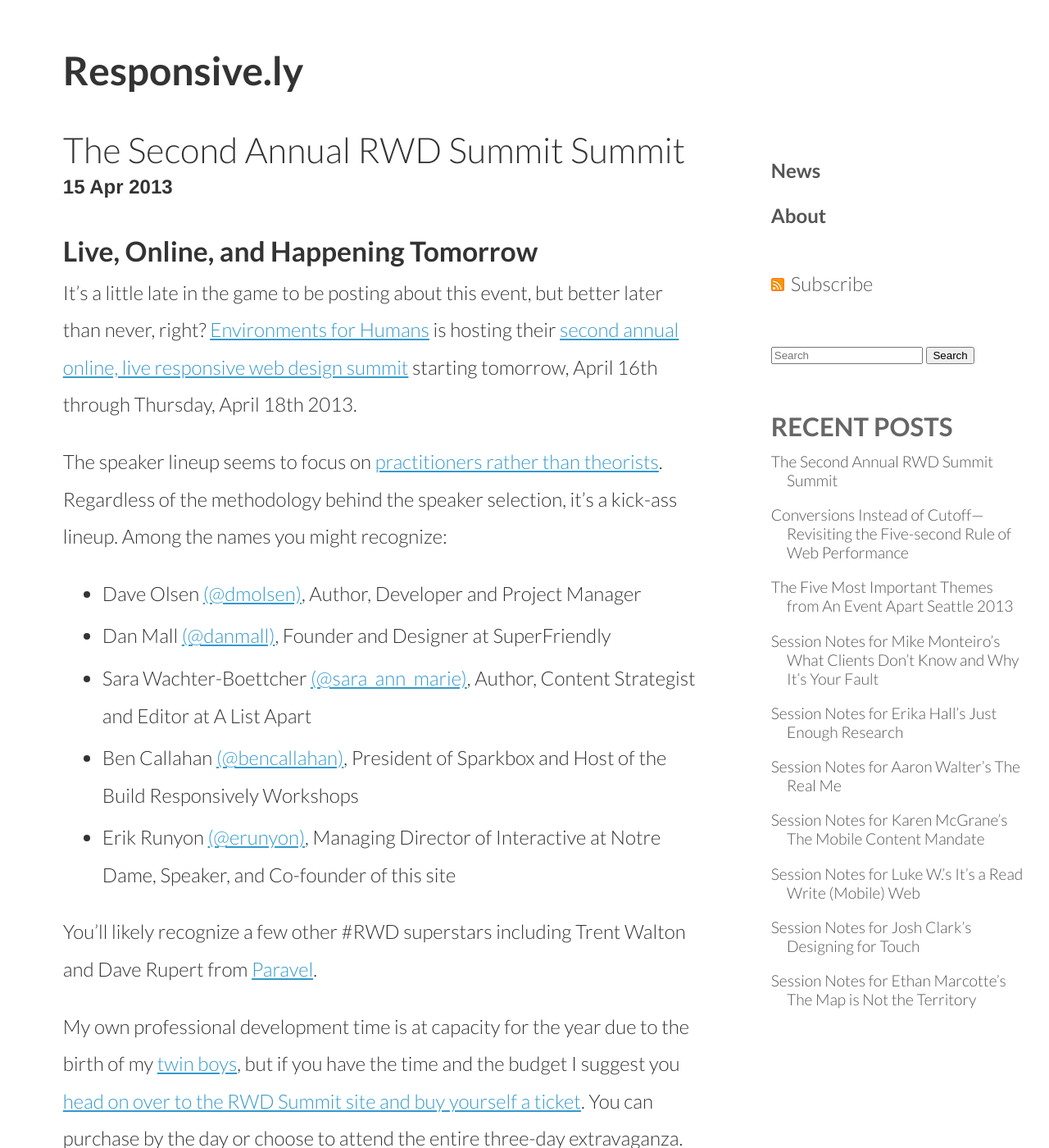
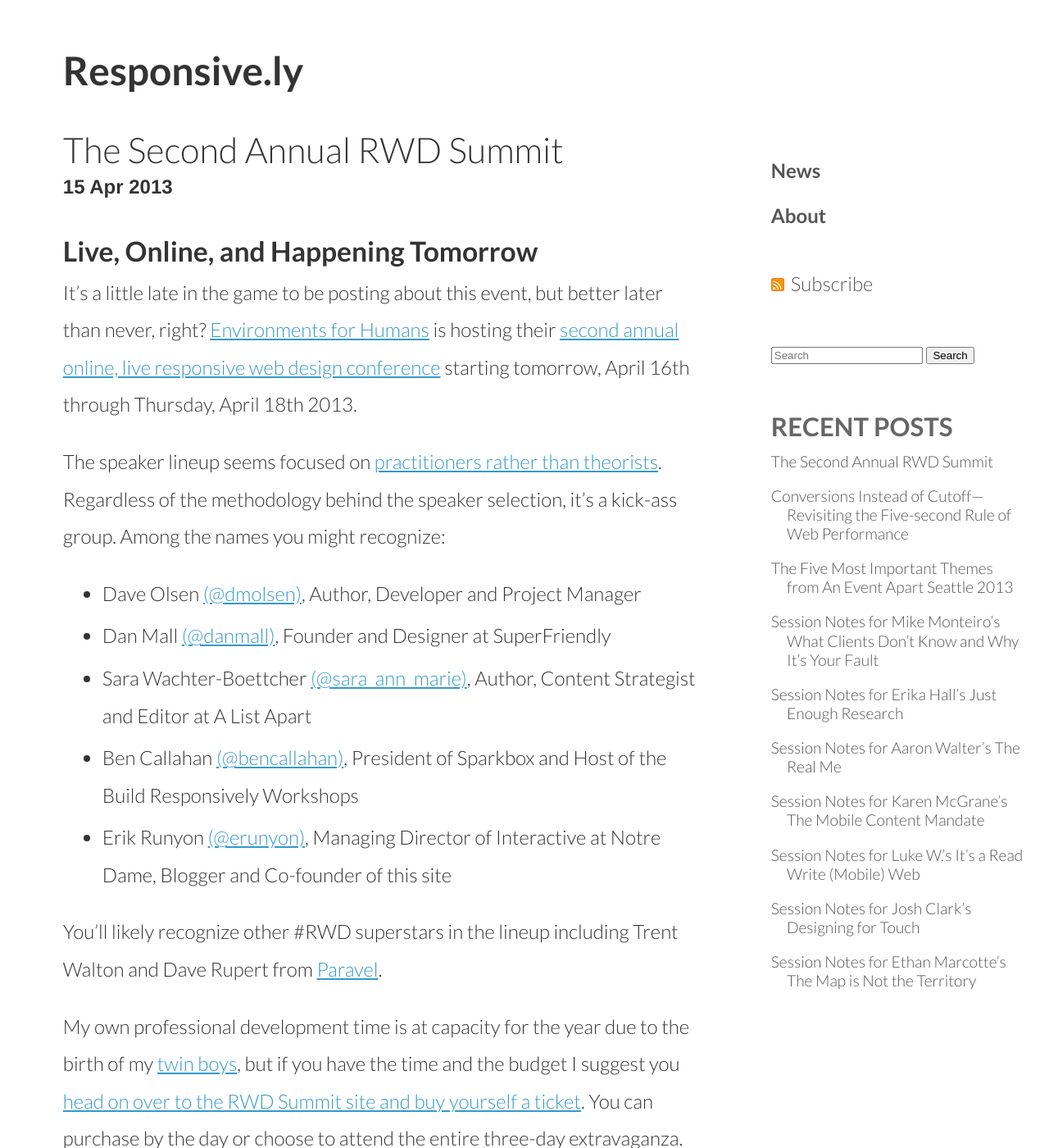
Before and after one commit to thedougco/responsive.ly, a Jekyll site: the page built from _posts/2013-04-15-RWD_summit.md, in a window 1280 px wide and 1400 px high. Shown: the whole window at 82% size. Built offline with Jekyll 4.4.1, drawn with Linux system fonts in a browser that asks for light colours; nearby versions of some CDN libraries; Markdown is read by kramdown in place of the engine named in the settings; comment, search, counter and statistics services are not loaded.

Commit message:
post edits

```diff
--- a/_posts/2013-04-15-RWD_summit.md
+++ b/_posts/2013-04-15-RWD_summit.md
@@ -1,21 +1,21 @@
 ---
 layout: post
-title: The Second Annual RWD Summit Summit
+title: The Second Annual RWD Summit
 date: 2013-04-15
 categories: [Responsive, Conferences]
 author: doug
 ---
 
 ###Live, Online, and Happening Tomorrow
-It’s a little late in the game to be posting about this event, but better later than never, right? [Environments for Humans](http://environmentsforhumans.com/) is hosting their [second annual online, live responsive web design summit](http://environmentsforhumans.com/2013/responsive-web-design-summit/#.UWyJO4Luf5o) starting tomorrow, April 16th through Thursday, April 18th 2013.<!-- more -->
+It’s a little late in the game to be posting about this event, but better later than never, right? [Environments for Humans](http://environmentsforhumans.com/) is hosting their [second annual online, live responsive web design conference](http://environmentsforhumans.com/2013/responsive-web-design-summit/#.UWyJO4Luf5o) starting tomorrow, April 16th through Thursday, April 18th 2013.<!-- more -->
 
-The speaker lineup seems to focus on [practitioners rather than theorists](http://edgeperspectives.typepad.com/edge_perspectives/2013/04/getting-stronger-through-stress-making-black-swans-work-for-you.html). Regardless of the methodology behind the speaker selection, it’s a kick-ass lineup. Among the names you might recognize:
+The speaker lineup seems focused on [practitioners rather than theorists](http://edgeperspectives.typepad.com/edge_perspectives/2013/04/getting-stronger-through-stress-making-black-swans-work-for-you.html). Regardless of the methodology behind the speaker selection, it’s a kick-ass group. Among the names you might recognize:
 - Dave Olsen [(@dmolsen)](https://twitter.com/dmolsen), Author, Developer and Project Manager
 - Dan Mall [(@danmall)](https://twitter.com/danielmall), Founder and Designer at SuperFriendly
 - Sara Wachter-Boettcher [(@sara_ann_marie)](https://twitter.com/sara_ann_marie), Author, Content Strategist and Editor at A List Apart
 - Ben Callahan [(@bencallahan)](https://twitter.com/bencallahan), President of Sparkbox and Host of the Build Responsively Workshops
-- Erik Runyon [(@erunyon)](http://www.weedygarden.net/), Managing Director of Interactive at Notre Dame, Speaker, and Co-founder of this site
+- Erik Runyon [(@erunyon)](https://twitter.com/erunyon), Managing Director of Interactive at Notre Dame, Blogger and Co-founder of this site
 
-You’ll likely recognize a few other #RWD superstars including Trent Walton and Dave Rupert from [Paravel](http://paravelinc.com/).
+You’ll likely recognize other #RWD superstars in the lineup including Trent Walton and Dave Rupert from [Paravel](http://paravelinc.com/).
 
 My own professional development time is at capacity for the year due to the birth of my [twin boys](https://vine.co/v/bpmtiJBIEUe?fb_action_ids=10200969264183627&fb_action_types=vine-app%3Apost&fb_source=aggregation&fb_aggregation_id=288381481237582), but if you have the time and the budget I suggest you [head on over to the RWD Summit site and buy yourself a ticket](http://environmentsforhumans.com/2013/responsive-web-design-summit/#.UWyPN4Luf5p). You can purchase by the day or choose to attend  the entire three-day extravaganza.
```
